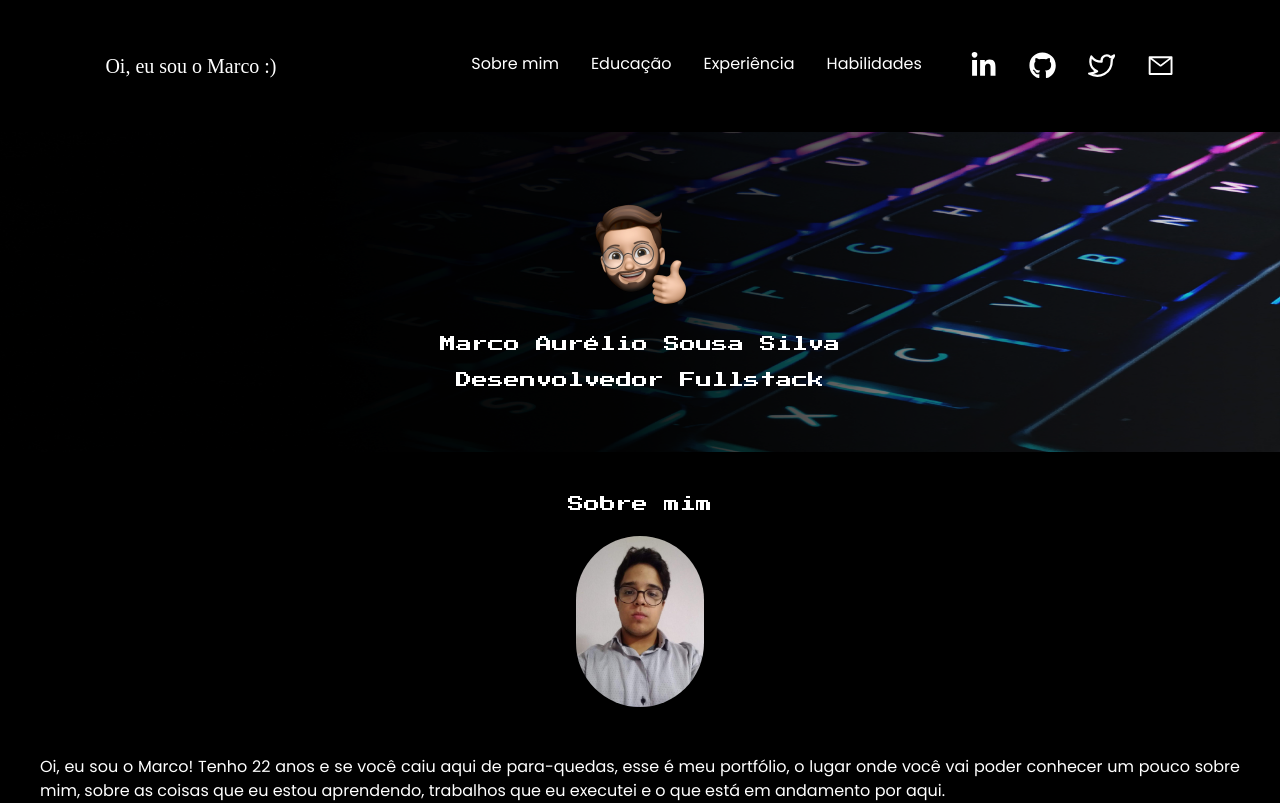
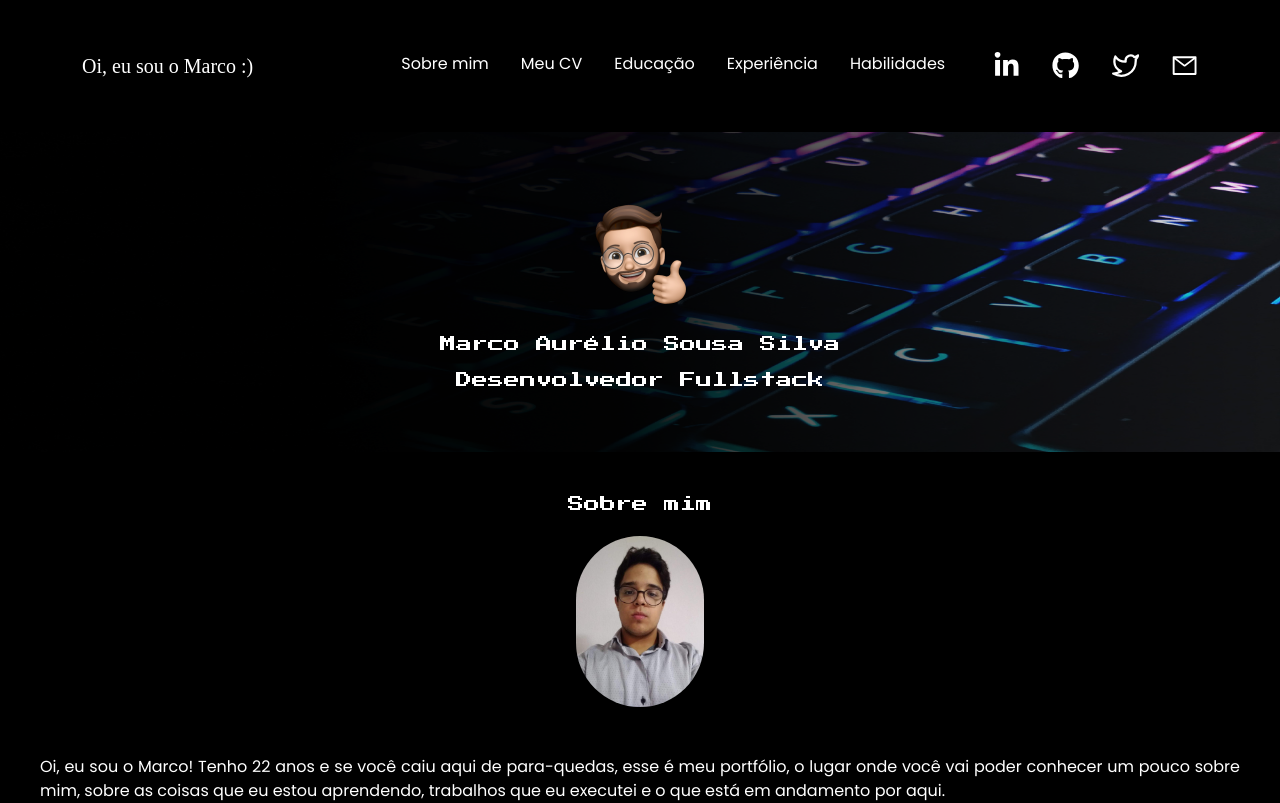
Before and after one commit to maurelio631/maurelio631.github.io, a React (Vite) app: page / in a window 1280 px wide. Shown: the top 803 px of the page. Built offline with nearby package versions, Linux system fonts and the light colour scheme; a web font is replaced by a local one.

Commit message:
Adicionado o documento pdf do meu curriculo e implementada a funcionalidade de download do cv para visualização

```diff
--- a/src/Components/NavBar.jsx
+++ b/src/Components/NavBar.jsx
@@ -50,6 +50,9 @@ export default function NavBar() {
             >
               Sobre mim{" "}
             </Link>
+          </li>
+          <li className="p-4 text-center">
+             <a href="src\Assets\documents\Marco.pdf" target="_blank" download >Meu CV</a>
           </li>
           <li className="p-4 text-center">
             <Link
```
Also changed, not shown: 1 other file (tests, documents, lock files or other folders).
